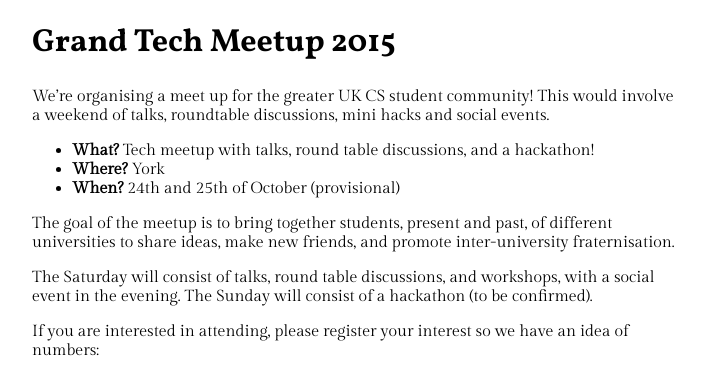
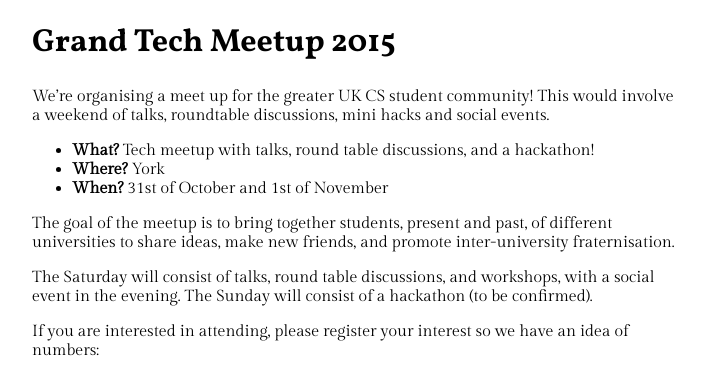
Before and after one commit to CompSocs/compsocs.github.io, a Jekyll site: the page built from gtmu/index.md, in a window 1280 px wide. Shown: the top 371 px of the page, without its empty margins (283-996 px from the left). Built offline with Jekyll 4.4.1, drawn with Linux system fonts in a browser that asks for light colours.

Commit message:
Change GTMU dates

```diff
--- a/gtmu/index.md
+++ b/gtmu/index.md
@@ -10,7 +10,7 @@ hacks and social events.
 - **What?** Tech meetup with talks, round table discussions, and a
   hackathon!
 - **Where?** York
-- **When?** 24th and 25th of October (provisional)
+- **When?** 31st of October and 1st of November
 
 The goal of the meetup is to bring together students, present and
 past, of different universities to share ideas, make new friends, and
```
